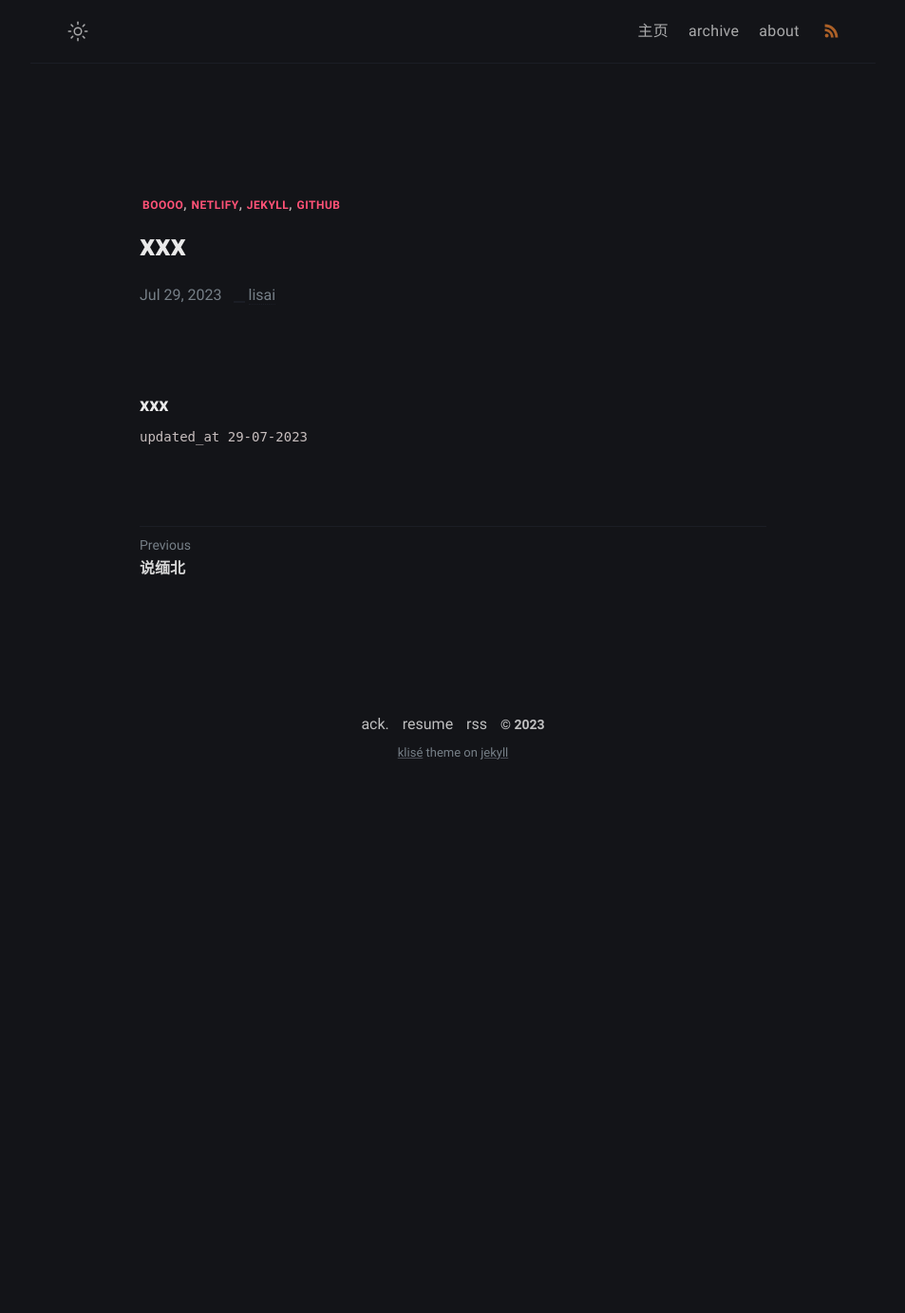
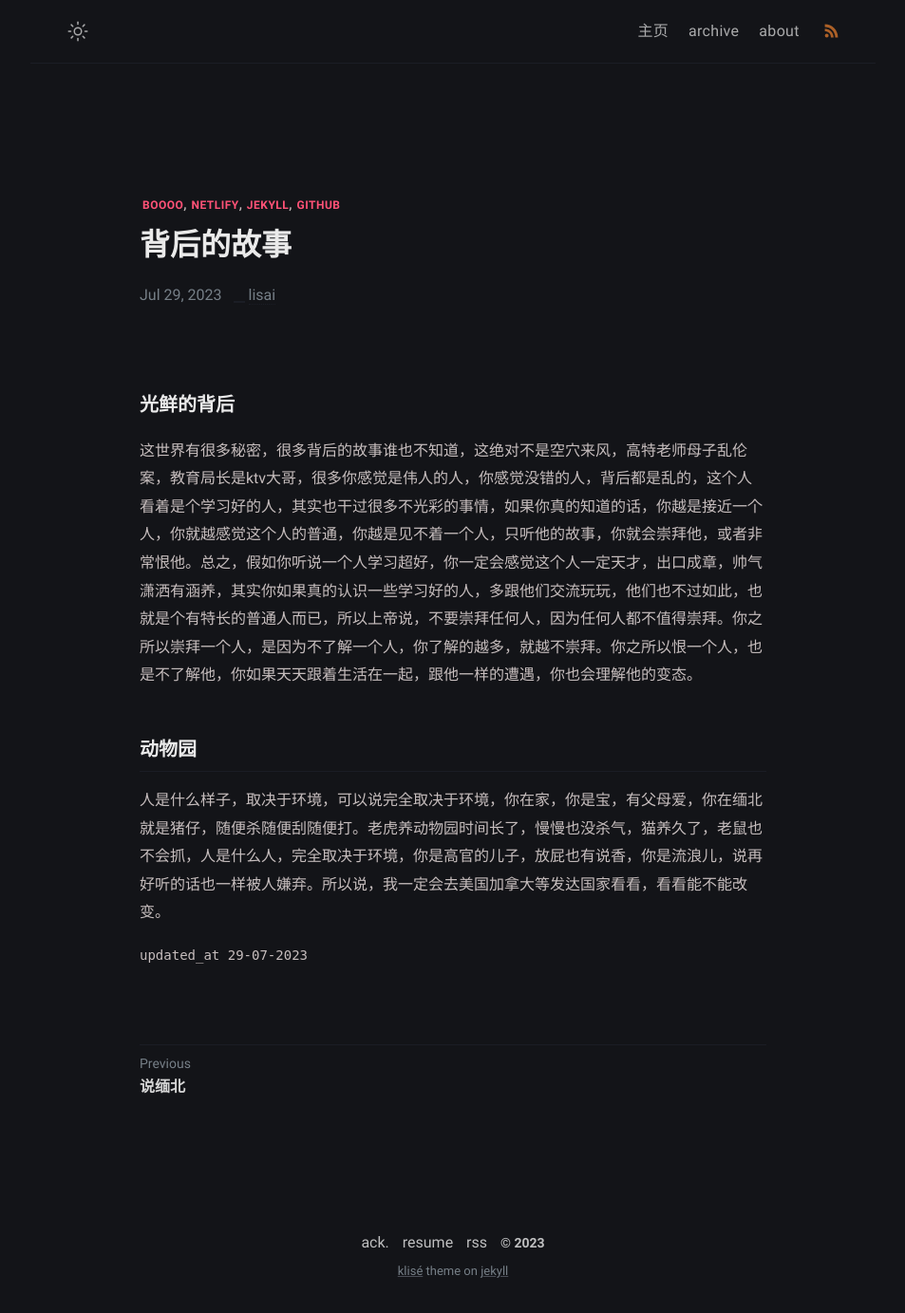
Before and after one commit to hello-lisai/hello-lisai-blog, a Jekyll site: the page built from _posts/2307290/2023-7-29-2307290.md, in a window 1280 px wide. Shown: the whole page at 95% size, without its empty margins (163-1116 px from the left). Built offline with Jekyll 4.4.1, drawn with Linux system fonts in a browser that asks for light colours; some web fonts are replaced; before the commit the page ends 900 px from its top, so only the background shows below that.

Commit message:
Update 2023-7-29-2307290.md

```diff
--- a/_posts/2307290/2023-7-29-2307290.md
+++ b/_posts/2307290/2023-7-29-2307290.md
@@ -1,8 +1,11 @@
 ---
-title: xxx
+title: 背后的故事
 modified: 2023-07-29 10:38:16 +07:00
 tags: [boooo, netlify, jekyll, github]
 description: All the services are free, a source code this site placed on github repository and intergration with netlify service, another service that you can use is github page for hosting your own static site.
 ---
 
-#### xxx
+#### 光鲜的背后
+ 这世界有很多秘密，很多背后的故事谁也不知道，这绝对不是空穴来风，高特老师母子乱伦案，教育局长是ktv大哥，很多你感觉是伟人的人，你感觉没错的人，背后都是乱的，这个人看着是个学习好的人，其实也干过很多不光彩的事情，如果你真的知道的话，你越是接近一个人，你就越感觉这个人的普通，你越是见不着一个人，只听他的故事，你就会崇拜他，或者非常恨他。总之，假如你听说一个人学习超好，你一定会感觉这个人一定天才，出口成章，帅气潇洒有涵养，其实你如果真的认识一些学习好的人，多跟他们交流玩玩，他们也不过如此，也就是个有特长的普通人而已，所以上帝说，不要崇拜任何人，因为任何人都不值得崇拜。你之所以崇拜一个人，是因为不了解一个人，你了解的越多，就越不崇拜。你之所以恨一个人，也是不了解他，你如果天天跟着生活在一起，跟他一样的遭遇，你也会理解他的变态。
+### 动物园
+ 人是什么样子，取决于环境，可以说完全取决于环境，你在家，你是宝，有父母爱，你在缅北就是猪仔，随便杀随便刮随便打。老虎养动物园时间长了，慢慢也没杀气，猫养久了，老鼠也不会抓，人是什么人，完全取决于环境，你是高官的儿子，放屁也有说香，你是流浪儿，说再好听的话也一样被人嫌弃。所以说，我一定会去美国加拿大等发达国家看看，看看能不能改变。
```
